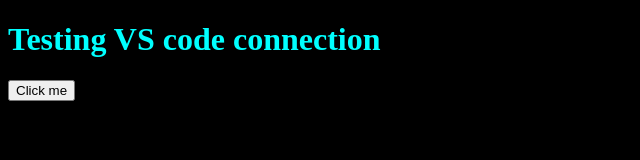
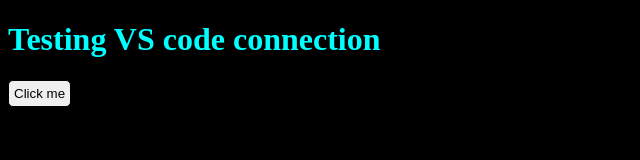
Before and after one commit to justicepunk83/VS_CODE-TEST, a plain HTML site: page index.html in a window 1280 px wide. Shown: the full height of the page, 0-640 px from the left. Drawn offline with Linux system fonts and the light colour scheme.

Commit message:
Update style.css
button stlying

```diff
--- a/style.css
+++ b/style.css
@@ -5,3 +5,21 @@
 body {
     background-color: black;
 }
+
+button {
+    padding: 5px;
+    border: 1px solid black;
+    border-radius: 5px;
+    text-decoration: none;
+    box-shadow: 0px 5px;
+}
+
+button:hover {
+    cursor: pointer;
+}
+
+button:active {
+    margin-top: 5px;
+    color: black;
+    box-shadow: 0px 0px;
+}
```
